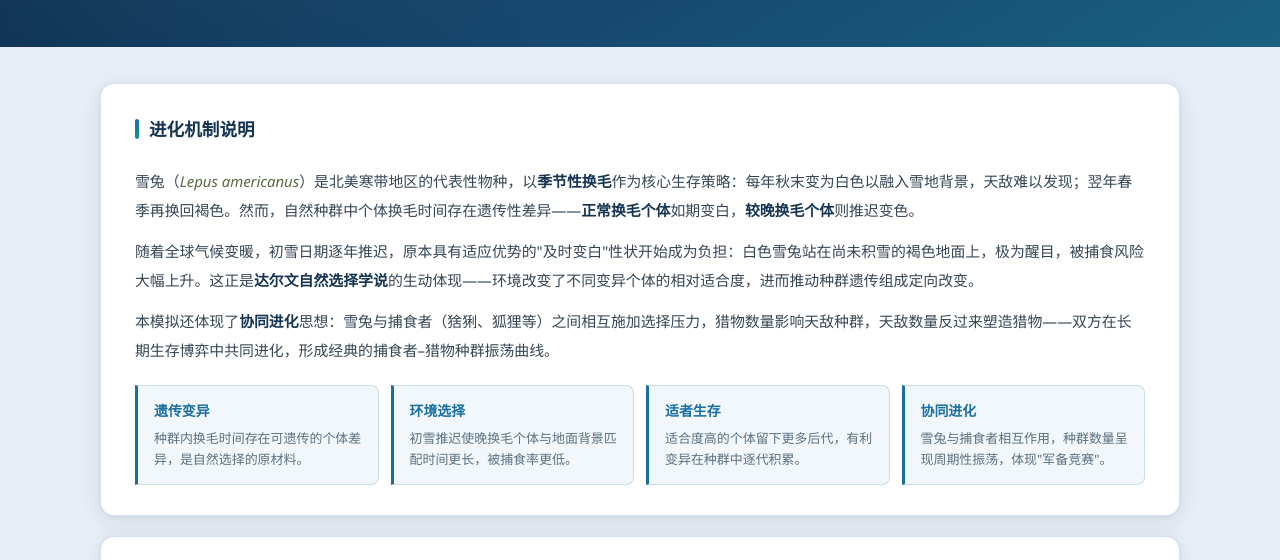
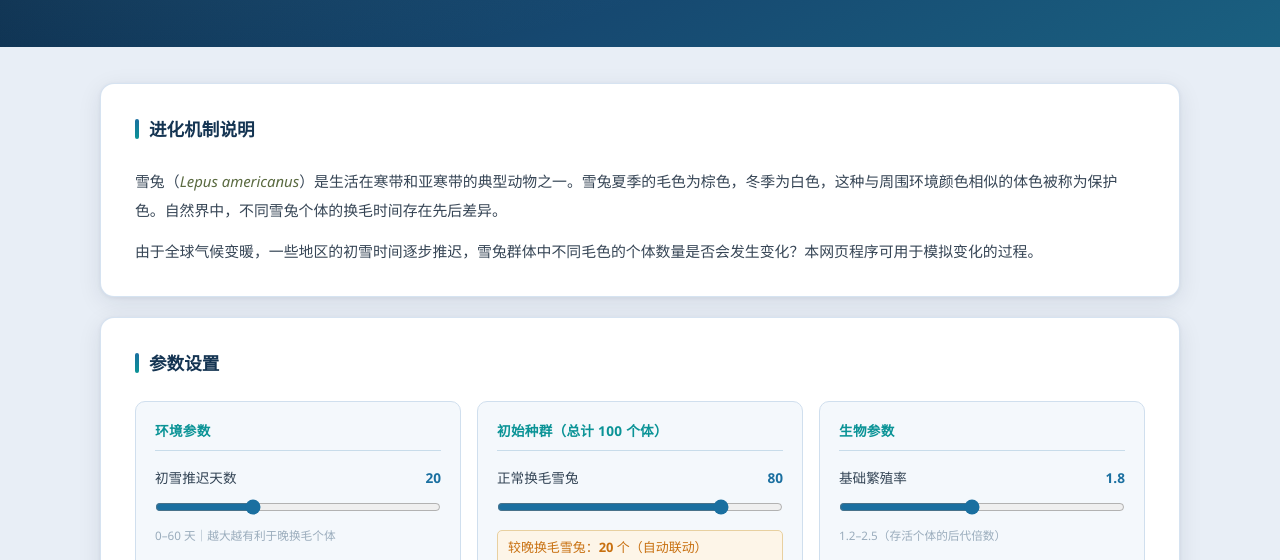
Before and after one commit to lingtonglu/lecture, a plain HTML site: page index.html in a window 1280 px wide. Shown: the part 175-735 px from the top of the page. Drawn offline with nearby package versions, Linux system fonts and the light colour scheme.

Commit message:
Update 进化机制说明 text and remove concept cards
Replace mechanism explanation with scientifically accurate text
per teacher review. Remove four concept cards (遗传变异/环境选择/
适者生存/协同进化) as they are no longer needed.

Co-Authored-By: Claude Sonnet 4.6 <noreply@anthropic.com>

```diff
--- a/index.html
+++ b/index.html
@@ -512,27 +512,8 @@
   <div class="section">
     <div class="section-title">进化机制说明</div>
     <div class="mech-text">
-      <p>雪兔（<em>Lepus americanus</em>）是北美寒带地区的代表性物种，以<strong>季节性换毛</strong>作为核心生存策略：每年秋末变为白色以融入雪地背景，天敌难以发现；翌年春季再换回褐色。然而，自然种群中个体换毛时间存在遗传性差异——<strong>正常换毛个体</strong>如期变白，<strong>较晚换毛个体</strong>则推迟变色。</p>
-      <p>随着全球气候变暖，初雪日期逐年推迟，原本具有适应优势的"及时变白"性状开始成为负担：白色雪兔站在尚未积雪的褐色地面上，极为醒目，被捕食风险大幅上升。这正是<strong>达尔文自然选择学说</strong>的生动体现——环境改变了不同变异个体的相对适合度，进而推动种群遗传组成定向改变。</p>
-      <p>本模拟还体现了<strong>协同进化</strong>思想：雪兔与捕食者（猞猁、狐狸等）之间相互施加选择压力，猎物数量影响天敌种群，天敌数量反过来塑造猎物——双方在长期生存博弈中共同进化，形成经典的捕食者–猎物种群振荡曲线。</p>
-    </div>
-    <div class="key-concepts">
-      <div class="concept-box">
-        <h4>遗传变异</h4>
-        <p>种群内换毛时间存在可遗传的个体差异，是自然选择的原材料。</p>
-      </div>
-      <div class="concept-box">
-        <h4>环境选择</h4>
-        <p>初雪推迟使晚换毛个体与地面背景匹配时间更长，被捕食率更低。</p>
-      </div>
-      <div class="concept-box">
-        <h4>适者生存</h4>
-        <p>适合度高的个体留下更多后代，有利变异在种群中逐代积累。</p>
-      </div>
-      <div class="concept-box">
-        <h4>协同进化</h4>
-        <p>雪兔与捕食者相互作用，种群数量呈现周期性振荡，体现"军备竞赛"。</p>
-      </div>
+      <p>雪兔（<em>Lepus americanus</em>）是生活在寒带和亚寒带的典型动物之一。雪兔夏季的毛色为棕色，冬季为白色，这种与周围环境颜色相似的体色被称为保护色。自然界中，不同雪兔个体的换毛时间存在先后差异。</p>
+      <p>由于全球气候变暖，一些地区的初雪时间逐步推迟，雪兔群体中不同毛色的个体数量是否会发生变化？本网页程序可用于模拟变化的过程。</p>
     </div>
   </div>
 
```
